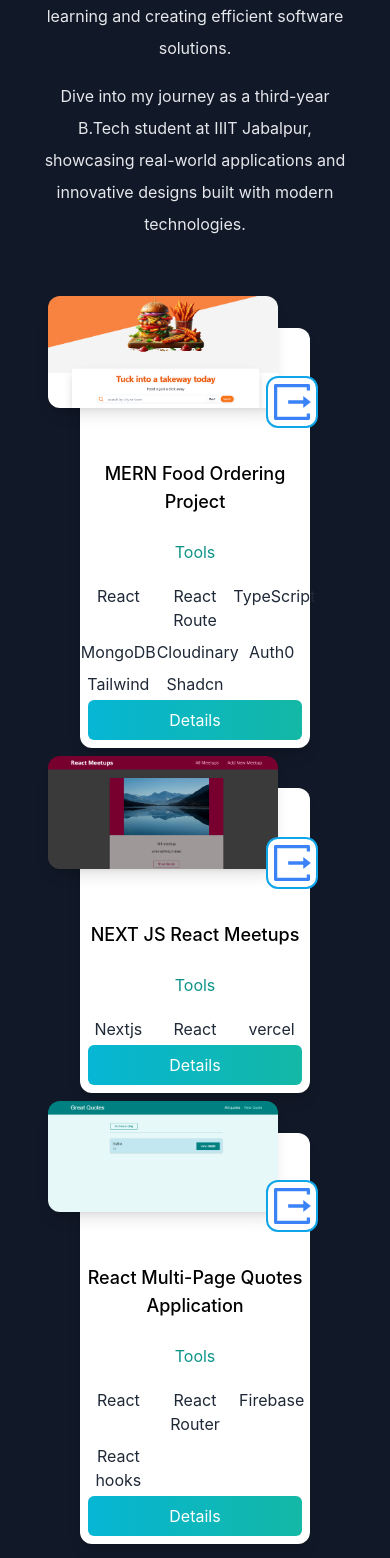
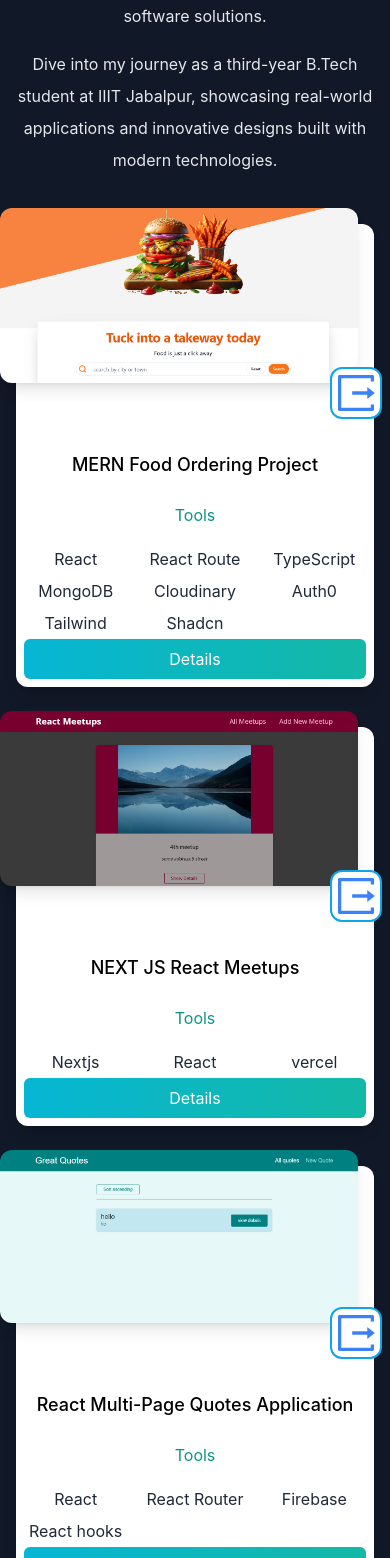
Before and after one commit to harshit-G51102/Portfolio, a Next.js app: page /projects in a window 390 px wide. Shown: the part 432-1990 px from the top of the page. Built offline with nearby package versions, Linux system fonts and the light colour scheme.

Commit message:
fixing some animation bug. animation navbar of home page only, improving styling of grid on small screen

```diff
--- a/components/Navbar.jsx
+++ b/components/Navbar.jsx
@@ -3,16 +3,16 @@ import Link from "next/link";
 import gsap from "gsap";
 import { useEffect } from "react";
 
-const Navbar = ({ darkMode, toggleDarkMode }) => {
+const Navbar = ({ darkMode, toggleDarkMode,isanimate }) => {
 
-  useEffect(() => {
+  {isanimate&&useEffect(() => {
     const ctx = gsap.context(() => {
       const tl1 = gsap.timeline();
-      tl1.from("h1", {
+      tl1.from(".navh", {
         y:-20,
         opacity: 0,
         duration: .5,
-      }).from("li", {
+      }).from(".navli", {
         y:-20,
         opacity: 0,
         duration: .5,
@@ -21,22 +21,22 @@ const Navbar = ({ darkMode, toggleDarkMode }) => {
 
     });
       return () => ctx.revert();
-  }, []);
+  }, []);}
 
 
   return (
     <nav className="py-10 mb-12 gap-8 flex flex-wrap justify-between dark:text-white md:px-20 lg:px-40">
-      <h1 className="font-burtons text-xl text-center w-full md:w-auto">
+      <h1 className=" navh font-burtons text-xl text-center w-full md:w-auto">
         <Link href="/">harshit&apos;sPortfolio</Link>
       </h1>
       <ul className="flex flex-wrap items-center justify-center gap-4 w-full md:w-auto">
-        <li>
+        <li className="navli">
           <Link href="/education">EDUCATION</Link>
         </li>
-        <li>
+        <li className="navli">
           <Link href="/projects" className="ml-8">PROJECTS</Link>
         </li>
-        <li>
+        <li className="navli">
           <Link
             className="bg-gradient-to-r from-cyan-500 to-teal-500 text-white px-4 py-2 border-none rounded-md ml-8"
             href="/resume/22bcs103_harshit_1.pdf"
@@ -46,7 +46,7 @@ const Navbar = ({ darkMode, toggleDarkMode }) => {
             Resume
           </Link>
         </li>
-        <li>
+        <li className="navli">
           <BsFillMoonStarsFill
             onClick={toggleDarkMode}
             className="cursor-pointer text-2xl ml-8"
--- a/pages/education/index.js
+++ b/pages/education/index.js
@@ -28,7 +28,7 @@ function Education() {
                 <link rel="icon" href="/favicon.ico" />
             </Head>
             <main className=" bg-white px-10 dark:bg-gray-900 min-h-[100vh] pb-8">
-            <Navbar darkMode={darkMode} toggleDarkMode={toggleDarkMode} />
+            <Navbar darkMode={darkMode} toggleDarkMode={toggleDarkMode} isanimate={false}/>
                 <section>
                     <div className="text-center md:px-40 mb-20">
                         <h3 className="text-3xl py-1 dark:text-white ">EDUCATION</h3>
--- a/pages/index.js
+++ b/pages/index.js
@@ -64,7 +64,7 @@ export default function Home() {
       </Head>
       <main className="bg-white px-10 dark:bg-gray-900">
         <section className="min-h-screen lg:pr-16">
-          <Navbar darkMode={darkMode} toggleDarkMode={toggleDarkMode} />
+          <Navbar darkMode={darkMode} toggleDarkMode={toggleDarkMode} isanimate={true}/>
           <div className="text-center grid grid-cols-1 lg:grid-cols-4 gap-0">
             <div className="col-span-3">
               <h2 className="text-5xl py-2 text-teal-600 font-medium dark:text-teal-400 md:text-6xl">
--- a/pages/projects/foodOrdering.js
+++ b/pages/projects/foodOrdering.js
@@ -30,7 +30,7 @@ function FoodOrdering() {
                 <link rel="icon" href="/favicon.ico" />
             </Head>
             <main className=" bg-white px-10 dark:bg-gray-900 min-h-[100vh] pb-8">
-            <Navbar darkMode={darkMode} toggleDarkMode={toggleDarkMode} />
+            <Navbar darkMode={darkMode} toggleDarkMode={toggleDarkMode} isanimate={false}/>
                 <section>
                     <div className="text-center md:px-40 mb-20">
                         <h3 className="text-3xl py-1 dark:text-white ">MERN Food Ordering Project</h3>
--- a/pages/projects/index.js
+++ b/pages/projects/index.js
@@ -29,8 +29,8 @@ function Projects() {
                 <meta name="description" content="My Projects" />
                 <link rel="icon" href="/favicon.ico" />
             </Head>
-            <main className=" bg-white px-10 dark:bg-gray-900">
-            <Navbar darkMode={darkMode} toggleDarkMode={toggleDarkMode} />
+            <main className=" bg-white px-4 md:px-10 dark:bg-gray-900">
+                <Navbar darkMode={darkMode} toggleDarkMode={toggleDarkMode} isanimate={false} />
                 <section>
                     <div className="text-center md:px-40">
                         <h3 className="text-3xl py-1 dark:text-white ">Projects Showcase</h3>
@@ -41,7 +41,7 @@ function Projects() {
                             Dive into my journey as a third-year B.Tech student at IIIT Jabalpur, showcasing real-world applications and innovative designs built with modern technologies.
                         </p>
                     </div>
-                    <div className="grid-cols-1 md:grid grid-cols-3 gap-10 p-10">
+                    <div className="grid-cols-1 sm:grid grid-cols-2 md:grid grid-cols-3 gap-10 md:p-10 pb-10" >
                         <div className="text-center shadow-lg  rounded-xl my-10  dark:bg-white flex-1 flex flex-col">
                             {/* <div className="relative h-56 w-full text-5xl group rounded-xl md:-m-8 shadow-lg bg-[url('/merneats.png')] bg-cover bg-center">
                                 <div className="absolute rounded-xl inset-0 group-hover:bg-white group-hover:bg-opacity-50 "></div>
@@ -52,7 +52,7 @@ function Projects() {
                                 </div>
 
                             </div> */}
-                            <Image src={design} width={1000} height={100} className="rounded-xl -m-8 shadow-lg" alt="img"/>
+                            <Image src={design} width={1000} height={100} className="rounded-xl -m-4 md:-m-8 shadow-lg" alt="img" />
                             <div className="flex ml-auto text-5xl text-blue-500 bg-white border-2 border-sky-500 -mr-2 rounded-xl">
                                 <a href="https://mern-food-ordering-app-frontend-r3on.onrender.com/" target="_blank"
                                     rel="noopener noreferrer"><AiOutlineExport></AiOutlineExport></a>
@@ -82,7 +82,7 @@ function Projects() {
                             </Link>
                         </div>
                         <div className="text-center shadow-lg rounded-xl my-10 dark:bg-white flex-1 flex flex-col">
-                            <Image src={meetups} width={1000} height={100} className="rounded-xl -m-8 shadow-lg" alt="img"/>
+                            <Image src={meetups} width={1000} height={100} className="rounded-xl -m-4 md:-m-8 shadow-lg" alt="img" />
                             <div className="flex ml-auto text-5xl text-blue-500 bg-white border-2 border-sky-500 -mr-2 rounded-xl">
                                 <a href="http://nextjs-meetups-pi-ten.vercel.app/" target="_blank"
                                     rel="noopener noreferrer"><AiOutlineExport></AiOutlineExport></a>
@@ -108,7 +108,7 @@ function Projects() {
                         </div>
 
                         <div className="text-center shadow-lg  rounded-xl my-10  dark:bg-white flex-1 flex flex-col">
-                        <Image src={quotes} width={1400} height={100} className="rounded-xl -m-8 shadow-lg" alt="img"/>
+                            <Image src={quotes} width={1400} height={100} className="rounded-xl -m-4 md:-m-8 shadow-lg" alt="img" />
                             <div className="flex ml-auto text-5xl text-blue-500 bg-white border-2 border-sky-500 -mr-2 rounded-xl">
                                 <a href="http://hosting-a608c.web.app/" target="_blank"
                                     rel="noopener noreferrer"> <AiOutlineExport></AiOutlineExport></a>
--- a/pages/projects/meetups.js
+++ b/pages/projects/meetups.js
@@ -29,7 +29,7 @@ function Meetups() {
                 <link rel="icon" href="/favicon.ico" />
             </Head>
             <main className=" bg-white px-10 dark:bg-gray-900 min-h-[100vh] pb-8">
-            <Navbar darkMode={darkMode} toggleDarkMode={toggleDarkMode} />
+            <Navbar darkMode={darkMode} toggleDarkMode={toggleDarkMode} isanimate={false}/>
                 <section>
                     <div className="text-center md:px-40 mb-20">
                         <h3 className="text-3xl py-1 dark:text-white ">NEXT JS React Meetups</h3>
--- a/pages/projects/quotes.js
+++ b/pages/projects/quotes.js
@@ -31,7 +31,7 @@ function Quotes() {
                 <link rel="icon" href="/favicon.ico" />
             </Head>
             <main className=" bg-white px-10 dark:bg-gray-900 min-h-[100vh] pb-8">
-            <Navbar darkMode={darkMode} toggleDarkMode={toggleDarkMode} />
+            <Navbar darkMode={darkMode} toggleDarkMode={toggleDarkMode} isanimate={false}/>
                 <section>
                     <div className="text-center md:px-40 mb-20">
                         <h3 className="text-3xl py-1 dark:text-white "> React Multi-Page Quotes Application</h3>
```
Lines whose indentation alone changed are shown as unchanged.
